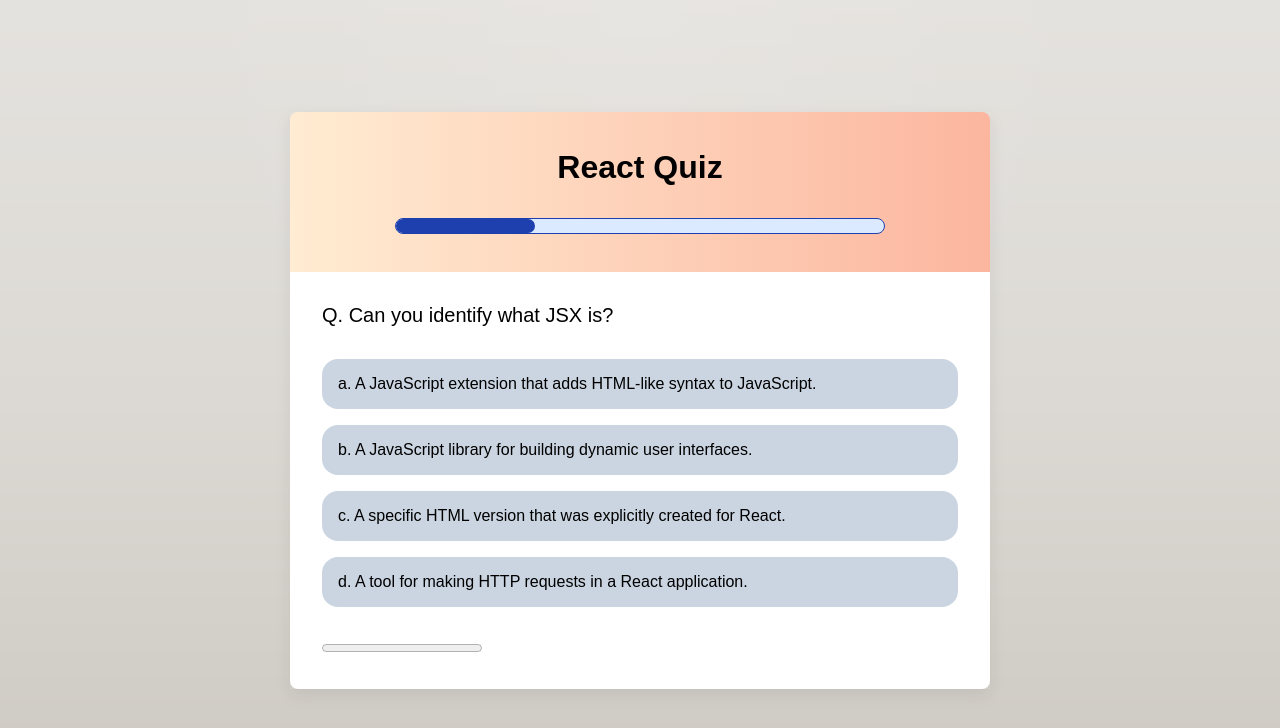
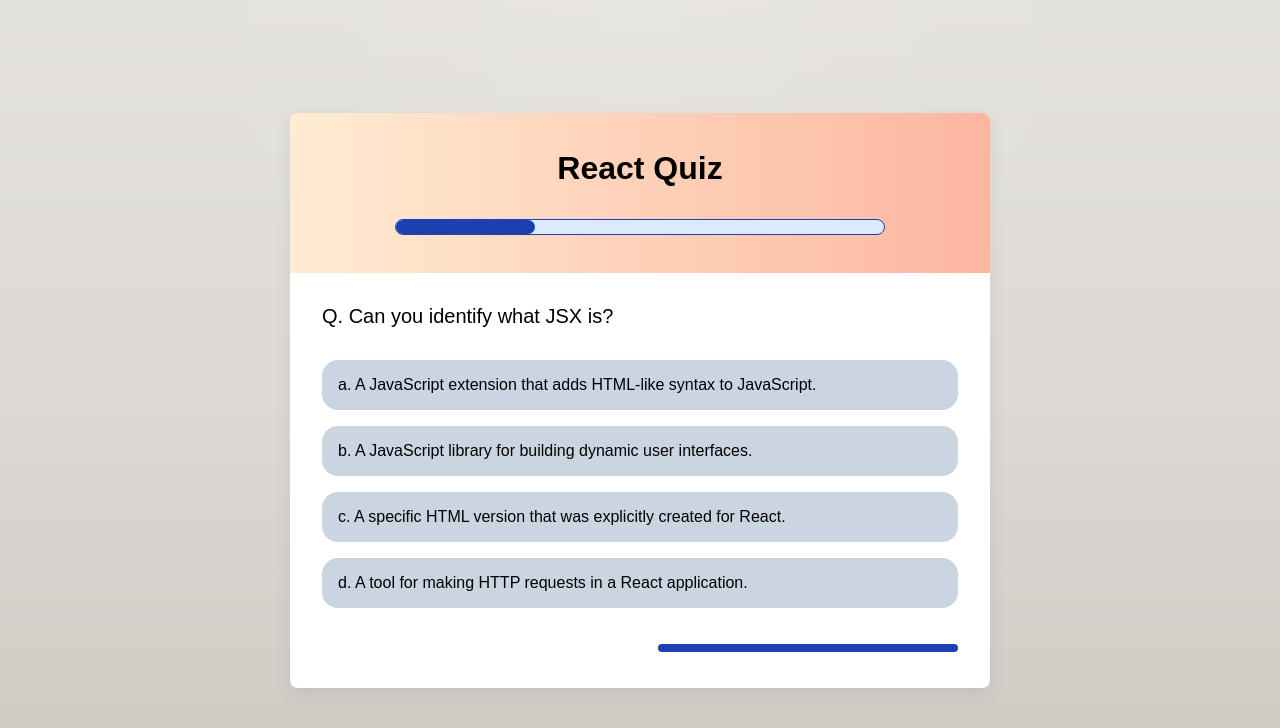
Before and after one commit to sample-react-projects/quiz-app, a React (Vite) app: page / in a window 1280 px wide. Shown: the top 728 px of the page. Built offline with nearby package versions, Linux system fonts and the light colour scheme.

Commit message:
Update timer styles

```diff
--- a/src/components/question/QuestionRenderer.module.scss
+++ b/src/components/question/QuestionRenderer.module.scss
@@ -12,4 +12,29 @@
     flex-direction: column;
     row-gap: 1rem;
   }
+
+  &__timer {
+    align-items: center;
+    display: flex;
+    height: 1rem;
+    justify-content: end;
+
+    progress {
+      appearance: none;
+      height: 0.5rem;
+      width: 300px;
+
+      &::-webkit-progress-bar {
+        appearance: none;
+
+        background-color: #dbeafe;
+        border-radius: 1rem;
+      }
+
+      &::-webkit-progress-value {
+        background-color: #1e40af;
+        border-radius: 1rem;
+      }
+    }
+  }
 }
--- a/src/components/question/QuestionRenderer.tsx
+++ b/src/components/question/QuestionRenderer.tsx
@@ -18,7 +18,7 @@ const QuestionRenderer: React.FC<{ question: Question }> = ({ question }) => {
         ))}
       </div>
       <div className={styles.question__timer}>
-        <progress max={3} value={0}></progress>
+        <progress max={3} value={3}></progress>
       </div>
     </div>
   );
```
